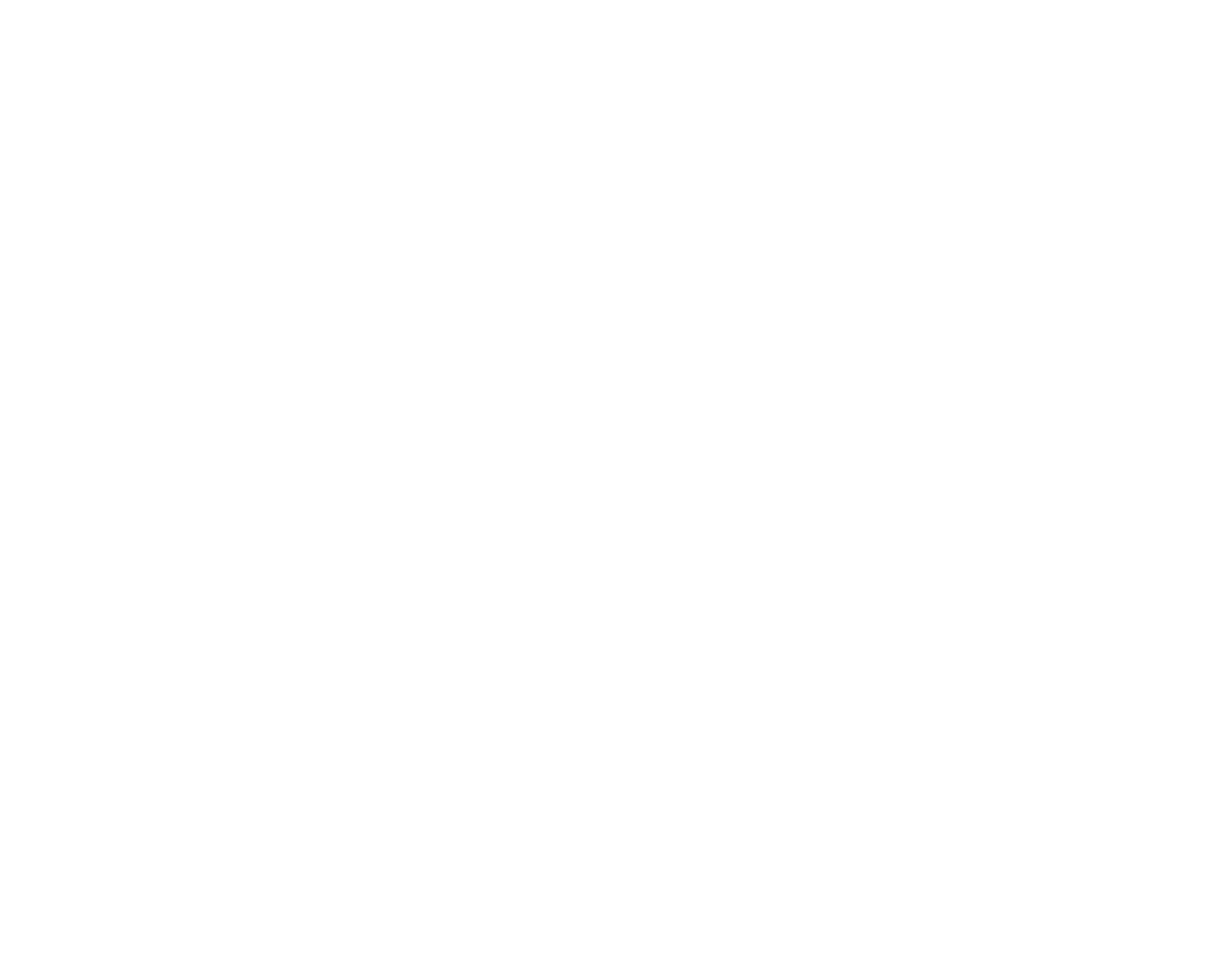
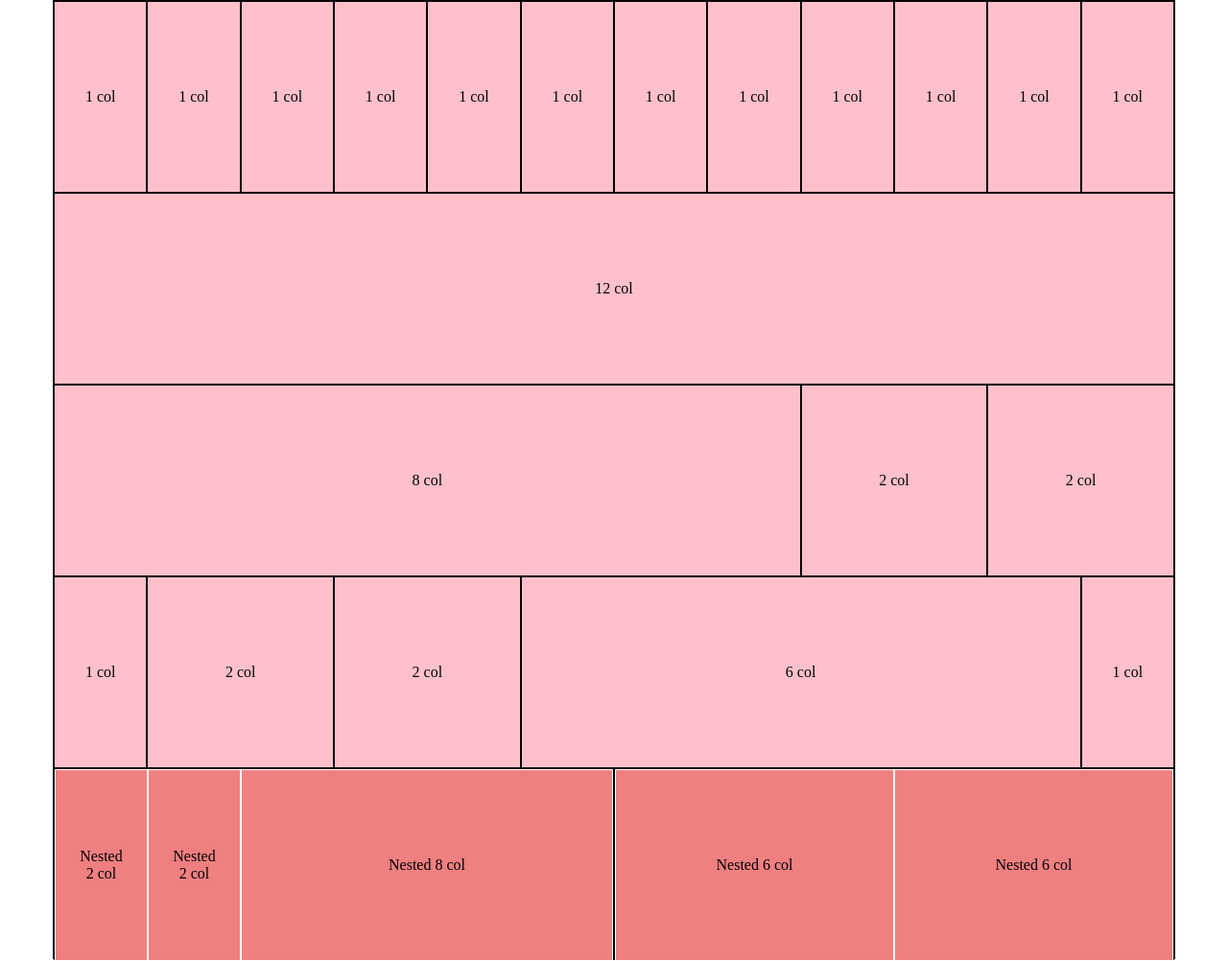
Before and after one commit to DevidCesare17/html-css-12bool, a plain HTML site: page index.html in a window 1280 px wide. Shown: the whole page at 96% size. Before the commit the page ends 800 px from the top, so only its background shows below. Drawn offline with Linux system fonts and the light colour scheme.

Commit message:
Mancano solo dettagli ultima riga

```diff
--- a/css/12-bool.css
+++ b/css/12-bool.css
@@ -0,0 +1,63 @@
+.container{
+  max-width: 1170px;
+  margin: 0 auto;
+}
+
+.container::after{
+  content: "";
+  display: table;
+  clear: both;
+}
+
+.container [class*="col"]{
+  float: left;
+}
+
+/* width colonne */
+.container .col-1{
+  width: calc(100%/12);
+}
+
+.container .col-2{
+  width: calc(100%/6);
+}
+
+.container .col-3{
+  width: calc(100%/4);
+}
+
+.container .col-4{
+  width: calc(100%/3);
+}
+
+.container .col-5{
+  width: calc((100%/12)*5);
+}
+
+.container .col-6{
+  width: 50%;
+}
+
+.container .col-7{
+  width: calc((100%/12)*7);
+}
+
+.container .col-8{
+  width: calc((100%/12)*8);
+}
+
+.container .col-9{
+  width: calc((100%/12)*9);
+}
+
+.container .col-10{
+  width: calc((100%/12)*10);
+}
+
+.container .col-11{
+  width: calc((100%/12)*11);
+}
+
+.container .col-12{
+  width: 100%;
+}
--- a/css/style.css
+++ b/css/style.css
@@ -0,0 +1,25 @@
+*{
+  box-sizing: border-box;
+  padding: 0;
+  margin: 0;
+}
+
+.container, [class*="col-"]{
+  position: relative;
+  height: 200px;
+  border: 1px solid #000000;
+  background-color: pink;
+  text-align: center;
+}
+
+[class*="col-"] > span{
+  position: absolute;
+  top: 50%;
+  left: 50%;
+  transform: translate(-50%, -50%);
+}
+
+.nested{
+  border: 1px solid #ffffff;
+  background-color: #F07F80;
+}
--- a/index.html
+++ b/index.html
@@ -2,9 +2,108 @@
 <html lang="en" dir="ltr">
   <head>
     <meta charset="utf-8">
-    <title></title>
+    <meta name="viewport" content="width=device-width, initial-scale=1.0">
+    <title>12-Bool</title>
+    <link rel="stylesheet" href="css/12-bool.css">
+    <link rel="stylesheet" href="css/style.css">
   </head>
   <body>
 
+    <div class="container">
+      <div class="col-1">
+        <span>1 col</span>
+      </div>
+      <div class="col-1">
+        <span>1 col</span>
+      </div>
+      <div class="col-1">
+        <span>1 col</span>
+      </div>
+      <div class="col-1">
+        <span>1 col</span>
+      </div>
+      <div class="col-1">
+        <span>1 col</span>
+      </div>
+      <div class="col-1">
+        <span>1 col</span>
+      </div>
+      <div class="col-1">
+        <span>1 col</span>
+      </div>
+      <div class="col-1">
+        <span>1 col</span>
+      </div>
+      <div class="col-1">
+        <span>1 col</span>
+      </div>
+      <div class="col-1">
+        <span>1 col</span>
+      </div>
+      <div class="col-1">
+        <span>1 col</span>
+      </div>
+      <div class="col-1">
+        <span>1 col</span>
+      </div>
+    </div>
+
+    <div class="container">
+      <div class="col-12">
+        <span>12 col</span>
+      </div>
+    </div>
+
+    <div class="container">
+      <div class="col-8">
+        <span>8 col</span>
+      </div>
+      <div class="col-2">
+        <span>2 col</span>
+      </div>
+      <div class="col-2">
+        <span>2 col</span>
+      </div>
+    </div>
+
+    <div class="container">
+      <div class="col-1">
+        <span>1 col</span>
+      </div>
+      <div class="col-2">
+        <span>2 col</span>
+      </div>
+      <div class="col-2">
+        <span>2 col</span>
+      </div>
+      <div class="col-6">
+        <span>6 col</span>
+      </div>
+      <div class="col-1">
+        <span>1 col</span>
+      </div>
+    </div>
+
+    <div class="container">
+      <div class="col-6">
+        <div class="col-2 nested">
+          <span>Nested 2 col</span>
+        </div>
+        <div class="col-2 nested">
+          <span>Nested 2 col</span>
+        </div>
+        <div class="col-8 nested">
+          <span>Nested 8 col</span>
+        </div>
+      </div>
+      <div class="col-6">
+        <div class="col-6 nested">
+          <span>Nested 6 col</span>
+        </div>
+        <div class="col-6 nested">
+          <span>Nested 6 col</span>
+        </div>
+      </div>
+    </div>
   </body>
 </html>
```
